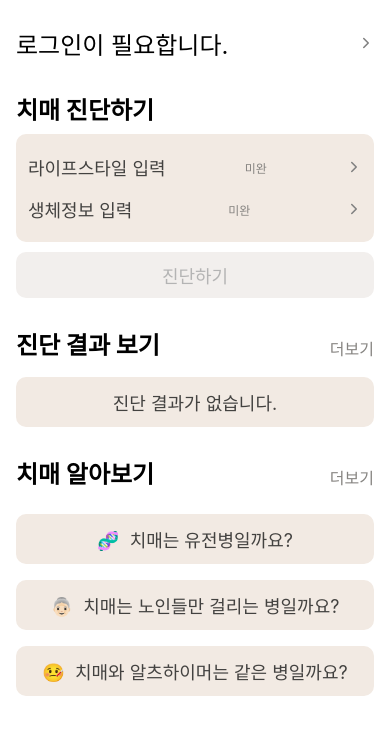
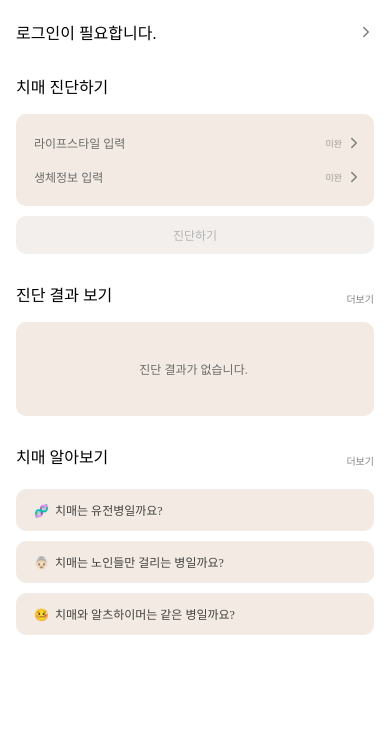
Before and after one commit to sminha/dementia-forecast, a React Native app: screen /Home in a window 390 px wide. Shown: the top 734 px of the page. Built offline with nearby package versions, Linux system fonts and the light colour scheme.

Commit message:
refactor: Refactor HomeScreen with ScrollView and CustomText

```diff
--- a/src/screens/main/HomeScreen.tsx
+++ b/src/screens/main/HomeScreen.tsx
@@ -1,71 +1,78 @@
 import React from 'react';
-import { View, TouchableOpacity, Text, FlatList, StyleSheet } from 'react-native';
+import { ScrollView, View, TouchableOpacity, StyleSheet } from 'react-native';
+import { useNavigation } from '@react-navigation/native';
+import { StackNavigationProp } from '@react-navigation/stack';
+import { RootStackParamList } from '../../types/navigationTypes.ts';
+import CustomText from '../../components/CustomText.tsx';
 import Icon from 'react-native-vector-icons/Ionicons';
 
 const HomeScreen = () => {
+  type Navigation = StackNavigationProp<RootStackParamList, 'Home'>;
+  const navigation = useNavigation<Navigation>();
+
   const dementiaInfo = [
-    { id: '1', text: '🧬  치매는 유전병일까요?' },
-    { id: '2', text: '👵🏻  치매는 노인들만 걸리는 병일까요?' },
-    { id: '3', text: '🤒  치매와 알츠하이머는 같은 병일까요?' },
+    { id: '1', text: '🧬  치매는 유전병일까요? ' },
+    { id: '2', text: '👵🏻  치매는 노인들만 걸리는 병일까요? ' },
+    { id: '3', text: '🤒  치매와 알츠하이머는 같은 병일까요? ' },
   ];
 
   return (
     <View style={styles.container}>
-      <TouchableOpacity style={styles.loginContainer}>
-        <Text style={styles.loginText}>로그인이 필요합니다.</Text>
+      <ScrollView contentContainerStyle={styles.scrollContent} overScrollMode="never">
+        <TouchableOpacity style={styles.loginContainer} onPress={() => navigation.navigate('Login')}>
+          <CustomText style={styles.loginText}>로그인이 필요합니다. </CustomText>
           <Icon name="chevron-forward" size={16} color="gray" />
         </TouchableOpacity>
 
         <View style={styles.section}>
-        <Text style={styles.sectionTitle}>치매 진단하기</Text>
+          <CustomText weight="bold" style={styles.sectionTitle}>치매 진단하기</CustomText>
           <View style={styles.card}>
-          <TouchableOpacity style={styles.row}>
-            <Text style={styles.cardText}>라이프스타일 입력</Text>
-            <Text style={styles.status}>미완</Text>
+            <TouchableOpacity style={styles.row} onPress={() => navigation.navigate('LifestyleStart')}>
+              <CustomText style={styles.cardText}>라이프스타일 입력</CustomText>
+              <View style={styles.statusContainer}>
+                <CustomText style={styles.status}>미완</CustomText>
                 <Icon name="chevron-forward" size={16} color="gray" />
+              </View>
             </TouchableOpacity>
             <TouchableOpacity style={styles.row}>
-            <Text style={styles.cardText}>생체정보 입력</Text>
-            <Text style={styles.status}>미완</Text>
+              <CustomText style={styles.cardText}>생체정보 입력</CustomText>
+              <View style={styles.statusContainer}>
+                <CustomText style={styles.status}>미완</CustomText>
                 <Icon name="chevron-forward" size={16} color="gray" />
+              </View>
             </TouchableOpacity>
           </View>
           <TouchableOpacity style={styles.disabledButton} disabled>
-          <Text style={styles.buttonText}>진단하기</Text>
+            <CustomText style={styles.buttonText}>진단하기</CustomText>
           </TouchableOpacity>
         </View>
 
         <View style={styles.section}>
           <View style={styles.row}>
-          <Text style={styles.sectionTitle}>진단 결과 보기</Text>
+            <CustomText weight="bold" style={styles.sectionTitle}>진단 결과 보기</CustomText>
             <TouchableOpacity>
-            <Text style={styles.moreText}>더보기</Text>
+              <CustomText style={styles.moreText}>더보기</CustomText>
             </TouchableOpacity>
           </View>
           <View style={styles.resultBox}>
-          <Text style={styles.resultText}>진단 결과가 없습니다.</Text>
+            <CustomText style={styles.resultText}>진단 결과가 없습니다. </CustomText>
           </View>
         </View>
 
         <View style={styles.section}>
           <View style={styles.row}>
-          <Text style={styles.sectionTitle}>치매 알아보기</Text>
+            <CustomText weight="bold" style={styles.sectionTitle}>치매 알아보기</CustomText>
             <TouchableOpacity>
-            <Text style={styles.moreText}>더보기</Text>
+              <CustomText style={styles.moreText}>더보기</CustomText>
             </TouchableOpacity>
           </View>
-        <FlatList
-          data={dementiaInfo}
-          keyExtractor={(item) => item.id}
-          renderItem={({item}) => {
-            return (
-              <TouchableOpacity style={styles.infoCard}>
-                <Text style={styles.infoText}>{item.text}</Text>
+          {dementiaInfo.map((item) => (
+            <TouchableOpacity key={item.id} style={styles.infoCard}>
+              <CustomText style={styles.infoText}>{item.text}</CustomText>
             </TouchableOpacity>
-            );
-          }}
-        />
+          ))}
         </View>
+      </ScrollView>
     </View>
   );
 };
@@ -73,8 +80,11 @@ const HomeScreen = () => {
 const styles = StyleSheet.create({
   container: {
     flex: 1,
-    padding: 16,
     backgroundColor: '#FFFFFF',
+  },
+  scrollContent: {
+    paddingVertical: 10,
+    paddingHorizontal: 16,
   },
   loginContainer: {
     flexDirection: 'row',
@@ -83,17 +93,17 @@ const styles = StyleSheet.create({
     paddingVertical: 10,
   },
   loginText: {
-    fontSize: 24,
+    fontSize: 16,
   },
   section: {
     marginTop: 20,
   },
   sectionTitle: {
-    fontSize: 24,
-    fontWeight: 'bold',
+    fontSize: 16,
     marginBottom: 8,
   },
   card: {
+    marginTop: 8,
     padding: 12,
     borderRadius: 10,
     backgroundColor: '#F2EAE3',
@@ -105,12 +115,18 @@ const styles = StyleSheet.create({
     paddingVertical: 8,
   },
   cardText: {
-    fontSize: 18,
-    color: '#434240',
+    paddingLeft: 6,
+    fontSize: 12,
+    color: '#6C6C6B',
+  },
+  statusContainer: {
+    flexDirection: 'row',
+    alignItems: 'center',
+    gap: 4,
   },
   status: {
-    fontSize: 12,
-    color: '#868481',
+    fontSize: 9,
+    color: '#9F9E9B',
   },
   disabledButton: {
     alignItems: 'center',
@@ -120,33 +136,34 @@ const styles = StyleSheet.create({
     backgroundColor: '#F2EFED',
   },
   buttonText: {
-    fontSize: 18,
+    fontSize: 12,
     color: '#B4B4B4',
   },
   moreText: {
-    fontSize: 16,
+    fontSize: 10,
     color: '#868481',
   },
   resultBox: {
     alignItems: 'center',
     justifyContent: 'center',
-    padding: 12,
+    paddingVertical: 38,
+    paddingHorizontal: 12,
     borderRadius: 10,
     backgroundColor: '#F2EAE3',
   },
   resultText: {
-    fontSize: 18,
-    color: '#434240',
+    fontSize: 12,
+    color: '#6C6C6B',
   },
   infoCard: {
-    alignItems: 'center',
     padding: 12,
-    marginVertical: 8,
+    marginVertical: 5,
     borderRadius: 10,
     backgroundColor: '#F2EAE3',
   },
   infoText: {
-    fontSize: 18,
+    paddingLeft: 6,
+    fontSize: 12,
     color: '#434240',
   },
 });
```
Lines whose indentation alone changed are shown as unchanged.
